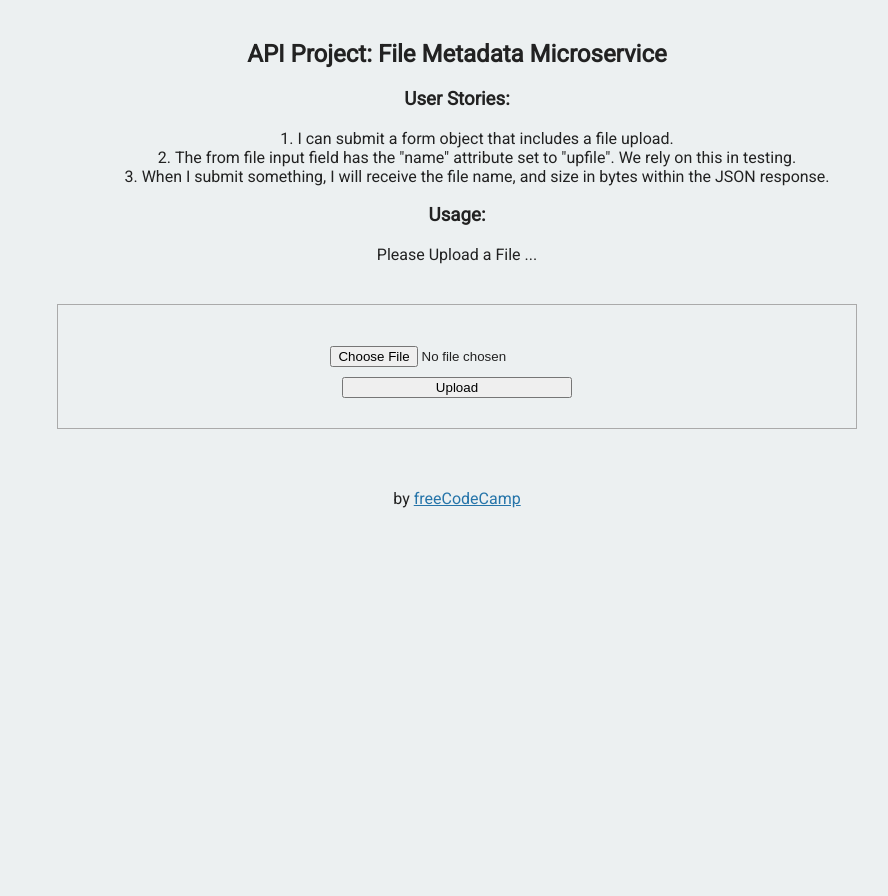
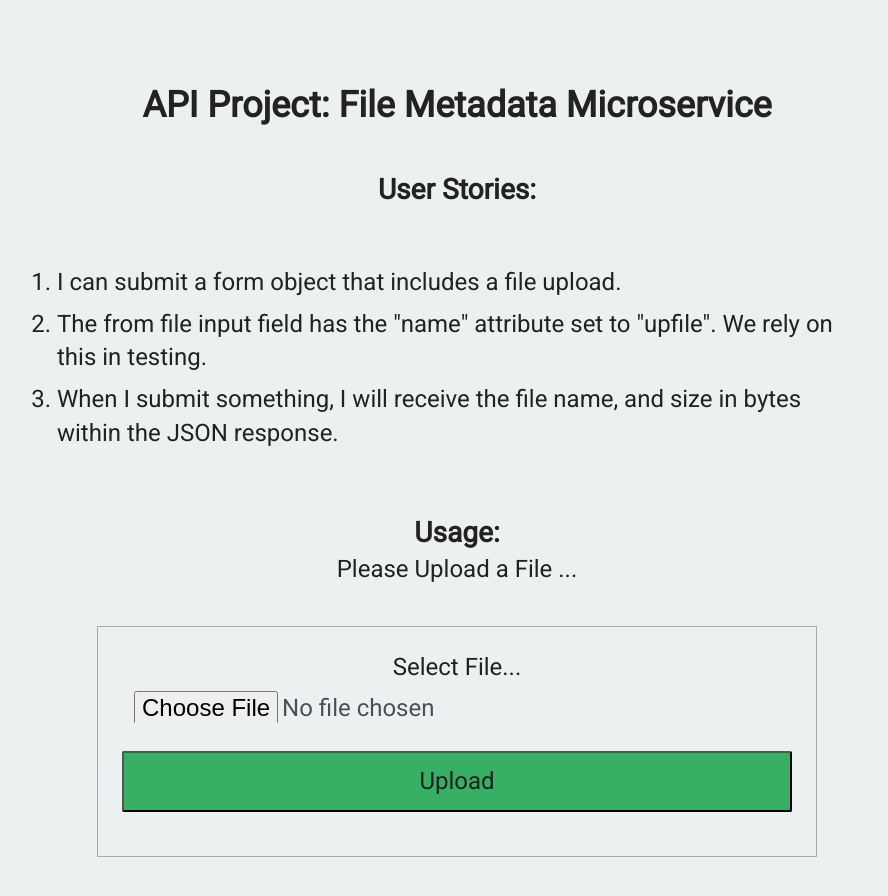
Before and after one commit to gweiss27/fcc-file-metadata, a website: page views/index.html in a window 1280 px wide. Shown: the whole page, without its empty margins (183-1071 px from the left). Before the commit the page ends 800 px from the top, so only its background shows below. Drawn offline with Linux system fonts and the light colour scheme.

Commit message:
project solution

```diff
--- a/public/style.css
+++ b/public/style.css
@@ -1,25 +1,76 @@
 /****** Main Styling ******/
+
+:root {
+    --color-white: #f3f3f3;
+    --color-darkblue: #1b1b32;
+    --color-darkblue-alpha: rgba(27, 27, 50, 0.8);
+    --color-green: #37af65;
+}
+
+* {
+    padding: 0;
+    margin: 0;
+    box-sizing: border-box;
+}
 
 body {
 	font-family: 'Roboto', sans-serif;
-	font-size: 16px;
+	font-size: 24px;
 	color: #222;
 	background-color: #ECF0F1;
-	text-align: center;
+    text-align: center;
+    line-height: 1.4;
+    height: 100vh;
 }
 
 .container {
-	padding: 0;
-	margin-top: 40px;
+	padding: 40px;
 }
 
-.footer {
-	margin-top: 60px;
+section {
+    margin: 40px;
 }
 
+.form-group {
+    margin: 0 auto 1.25rem auto;
+    padding: 0.25rem;
+}
+
+.form-control {
+    display: block;
+    width: 100%;
+    height: 2.375rem;
+    padding: 0.375rem 0.75rem;
+    color: #495057;
+    background-clip: padding-box;
+    border-radius: 0.25rem;
+    transition: border-color 0.15s ease-in-out, box-shadow 0.15s ease-in-out;
+}
+
+.form-control:focus {
+    border-color: #80bdff;
+    outline: 0;
+    box-shadow: 0 0 0 0.2rem rgba(0, 123, 255, 0.25);
+}
+
+.submit-button {
+    display: block;
+    width: 100%;
+    padding: 0.75rem;
+    background: var(--color-green);
+    color: inherit;
+    border-radius: 2px;
+    cursor: pointer;
+  }
+
 ol {
-	list-style-position: inside;
+    padding: 15px 0;
 }
+
+li {
+    margin: 8px 0;
+}
+
 ul {
 	list-style-type: none;
 }
@@ -28,15 +79,20 @@ a {
 	color: #2574A9;
 }
 
-input {
-  display: block;
-  position: relative;
-  margin: 10px auto;
+input,
+button,
+select,
+textarea {
+    margin: 0;
+    font-family: inherit;
+    font-size: inherit;
+    line-height: inherit;
+}
 
+button {
+    border: none;
 }
-input#button {
-  width: 230px;
-}
+
 .view {
   position:relative;
   margin: auto;
--- a/views/index.html
+++ b/views/index.html
@@ -4,7 +4,9 @@
 
 <head>
     <title>File Metadata</title>
-      <link rel="shortcut icon" href="https://cdn.hyperdev.com/us-east-1%3A52a203ff-088b-420f-81be-45bf559d01b1%2Ffavicon.ico" type="image/x-icon"/>
+    <link rel="shortcut icon"
+        href="https://cdn.hyperdev.com/us-east-1%3A52a203ff-088b-420f-81be-45bf559d01b1%2Ffavicon.ico"
+        type="image/x-icon" />
     <link href="https://fonts.googleapis.com/css?family=Roboto" rel="stylesheet" type="text/css">
     <link href="/public/style.css" rel="stylesheet" type="text/css">
 </head>
@@ -12,31 +14,40 @@
 <body>
 
     <div class="container">
+        <section>
             <h2>API Project: File Metadata Microservice</h2>
+        </section>
+        <section>
             <h3>User Stories:</h3>
-        <ol>
+            <br>
+            <ol style="text-align: left; width: 800px; margin: auto">
                 <li>I can submit a form object that includes a file upload.</li>
-          <li>The from file input field  has the "name" attribute set to "upfile". We rely on this in testing.</li>
-          <li>When I submit something, I will receive the file name, and size in bytes within the JSON response.</li>
+                <li>The from file input field has the "name" attribute set to "upfile". We rely on this in testing.</li>
+                <li>When I submit something, I will receive the file name, and size in bytes within the JSON response.
+                </li>
             </ol>
-
+        </section>
+        <section>
             <h3>Usage:</h3>
             <p>
                 Please Upload a File ...
             </p>
-        <div class="view">
+        </section>
+
+        <section class="view">
             <h4 id="output"></h4>
             <form enctype="multipart/form-data" method="POST" action="/api/fileanalyse">
-            <input id="inputfield" type="file" name="upfile">
-            <input id="button" type="submit" value="Upload">
+                <div class="form-group">
+                    <label for="inputfield">Select File...
+
+                        <input id="inputfield" type="file" name="upfile" class="form-control">
+                    </label>
+                </div>
+                <div class="form-group">
+                    <input id="button" type="submit" value="Upload" class="submit-button">
+                </div>
             </form>
-        </div>
-      </div>
-      <div class="footer">
-        <p>
-          by
-          <a href="http://www.freecodecamp.com">freeCodeCamp</a>
-        </p>
+        </section>
     </div>
 </body>
 
```
Also changed, not shown: server.js (+19 -9 lines), 1 other file. Lines whose indentation alone changed are shown as unchanged.
